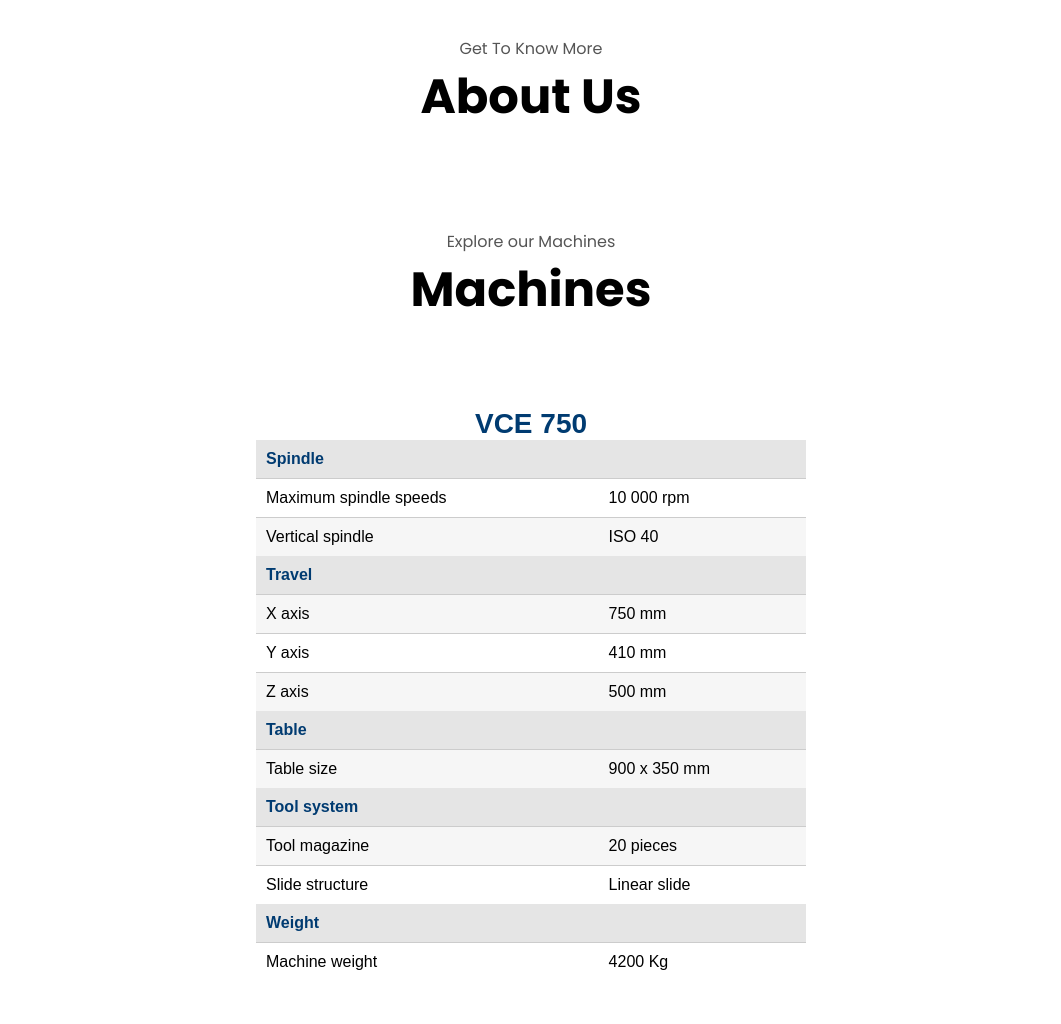
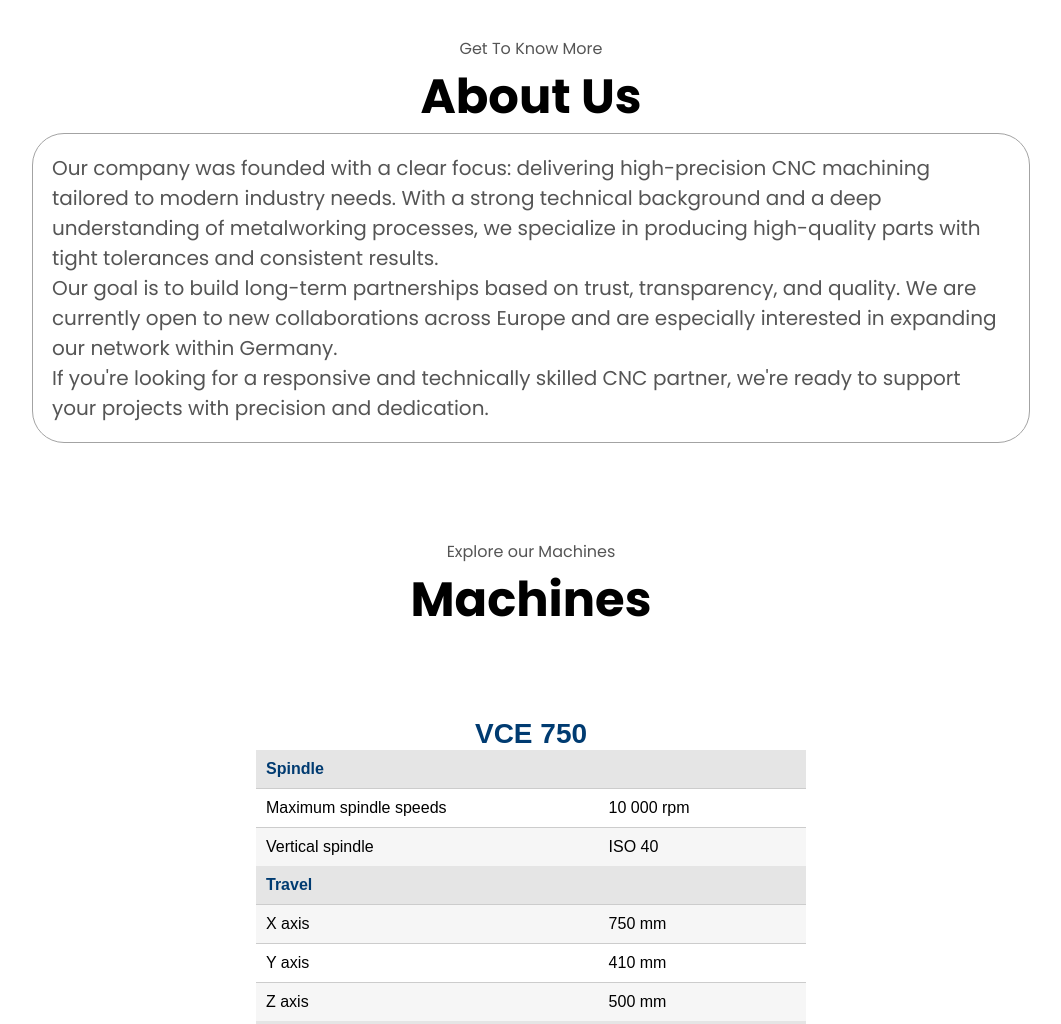
Before and after one commit to GerCsaba/Website-Werkly, a plain HTML site: page index.html in a window 1280 px wide. Shown: the part 780-1804 px from the top of the page, without its empty margins (109-1170 px from the left). Drawn offline with Linux system fonts and the light colour scheme.

Commit message:
Update index.html

```diff
--- a/index.html
+++ b/index.html
@@ -61,7 +61,23 @@
       <p class="section__text__p1">Get To Know More</p>
       <h1 class="title">About Us</h1>
 
-      </div>
+      <div class="text-container">
+        <p>
+
+          Our company was founded with a clear focus: delivering high-precision CNC machining tailored to modern industry needs. With a strong technical background and a deep understanding of metalworking processes, we specialize in producing high-quality parts with tight tolerances and consistent results.
+          <p>
+          <!-- We operate reliable and well-maintained CNC machines that allow us to deliver consistent quality and precision. Our setup is optimized for efficiency, and we focus on getting the most out of our equipment through experience, skill, and attention to detail.
+          </p> -->
+          <p>
+          Our goal is to build long-term partnerships based on trust, transparency, and quality. We are currently open to new collaborations across Europe and are especially interested in expanding our network within Germany.
+          </p>
+          <p>
+
+          If you're looking for a responsive and technically skilled CNC partner, we're ready to support your projects with precision and dedication.
+
+        </p>
+    </div>
+
       <!-- <img
           src="./assets/arrow.png"
           alt="Arrow icon"
@@ -150,7 +166,9 @@
   </section>
   <section id="references">
 
+      <p class="section__text__p1">Explore our</p>
       <h1 class="title">References</h1>
+
         <div class="about-containers">
 
 
@@ -210,7 +228,7 @@
 
     <section id="contact">
       <p class="section__text__p1">Get in Touch</p>
-      <h1 class="title">Contact Me</h1>
+      <h1 class="title">Contact Us</h1>
       <div class="contact-info-upper-container">
 
         <div class="contact-info-container">
```
